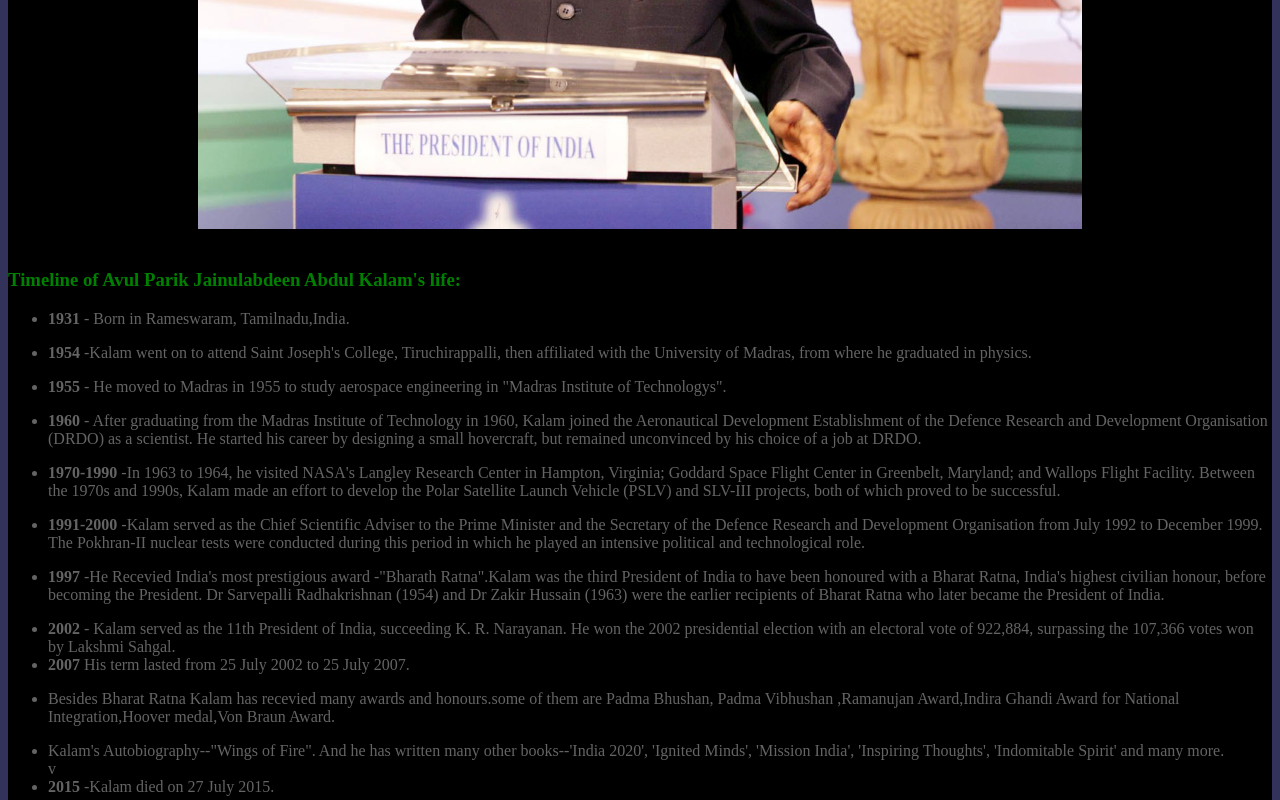
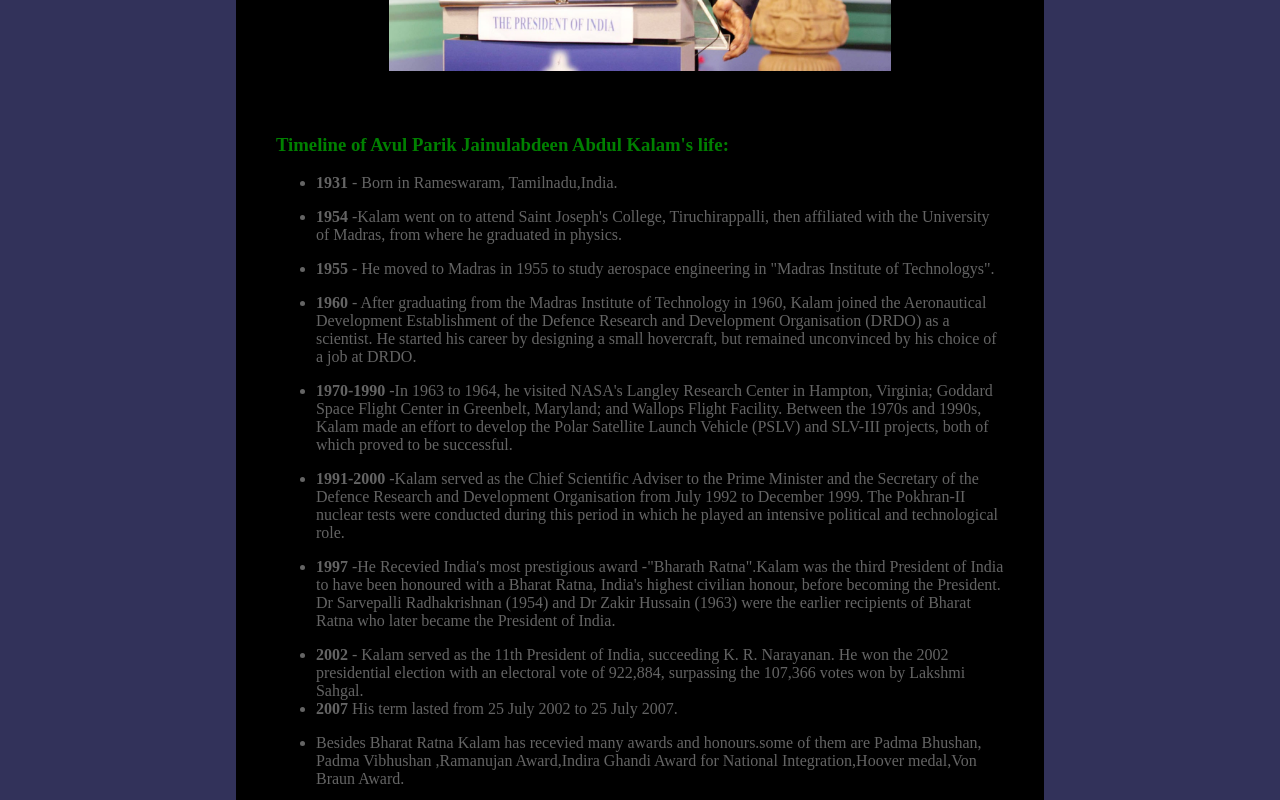
Before and after one commit to DevmashWeb/devmash-project-2-tribute-page-VishwasNM, a plain HTML site: page index.html in a window 1280 px wide. Shown: the part 620-1420 px from the top of the page. Drawn offline with Linux system fonts and the light colour scheme.

Commit message:
second commit

```diff
--- a/index.html
+++ b/index.html
@@ -36,8 +36,8 @@
         <div class="thumbnail" style="text-align:center;"><image src="img.jpg">
           <div class="caption text-center">Dr.A.P.J Abdul Kalam giving speech in the parliament.</div>
         </div>
-        <div class="col-xs-12 col-sm-10 col-sm-offset-1 col-md-8 col-md-offset-2">
-          <h3>Timeline of Avul  Parik Jainulabdeen Abdul Kalam's life:</h3>
+        <div class="axn">
+          <h3> Timeline of Avul  Parik Jainulabdeen Abdul Kalam's life:</h3>
           <ul>
             <li><strong>1931</strong> - Born in Rameswaram, Tamilnadu,India.</li>
             <p></p>
@@ -56,10 +56,10 @@
             <li><strong>2002</strong> - Kalam served as the 11th President of India, succeeding K. R. Narayanan. He won the 2002 presidential election with an electoral vote of 922,884, surpassing the 107,366 votes won by Lakshmi Sahgal.</li>
             <li><strong>2007</strong>  His term lasted from 25 July 2002 to 25 July 2007.</li>
              <p></p>
-            <li><strong></strong> Besides Bharat Ratna Kalam has recevied many awards and honours.some of them are  Padma Bhushan, Padma Vibhushan ,Ramanujan Award,Indira Ghandi Award for National Integration,Hoover medal,Von Braun Award.</li>
+            <li> Besides Bharat Ratna Kalam has recevied many awards and honours.some of them are  Padma Bhushan, Padma Vibhushan ,Ramanujan Award,Indira Ghandi Award for National Integration,Hoover medal,Von Braun Award.</li>
              <p></p>
-            <li><strong></strong> Kalam's Autobiography--"Wings of Fire".
-            And he has written many other books--'India 2020', 'Ignited Minds', 'Mission India', 'Inspiring Thoughts', 'Indomitable Spirit' and many more. </li> v
+            <li>Kalam's Autobiography--"Wings of Fire".
+            And he has written many other books--'India 2020', 'Ignited Minds', 'Mission India', 'Inspiring Thoughts', 'Indomitable Spirit' and many more. </li> <p></p>
             <li><strong>2015</strong> -Kalam died on 27 July 2015. </li>
              <p></p>
 
--- a/style.css
+++ b/style.css
@@ -14,8 +14,8 @@ img{
     margin-right: auto;
     width: 6em
 	max-height:550px;
-	width:70%;
-	height:100%;
+	width:62%;
+	height:62%;
 }
 image{
 	 display: block;
@@ -26,9 +26,7 @@ image{
 	margin-top: 50px;
 }
 .jumbotron {
-    padding-top: 30px;
-    padding-bottom: 30px;
-    margin-bottom: 30px;
+    margin:18%;
     color: inherit;
     background-color:black;
 }
@@ -41,3 +39,6 @@ ul{
 p{
 	color:orange;
 }
+.axn{
+	margin:5%;
+}
```
